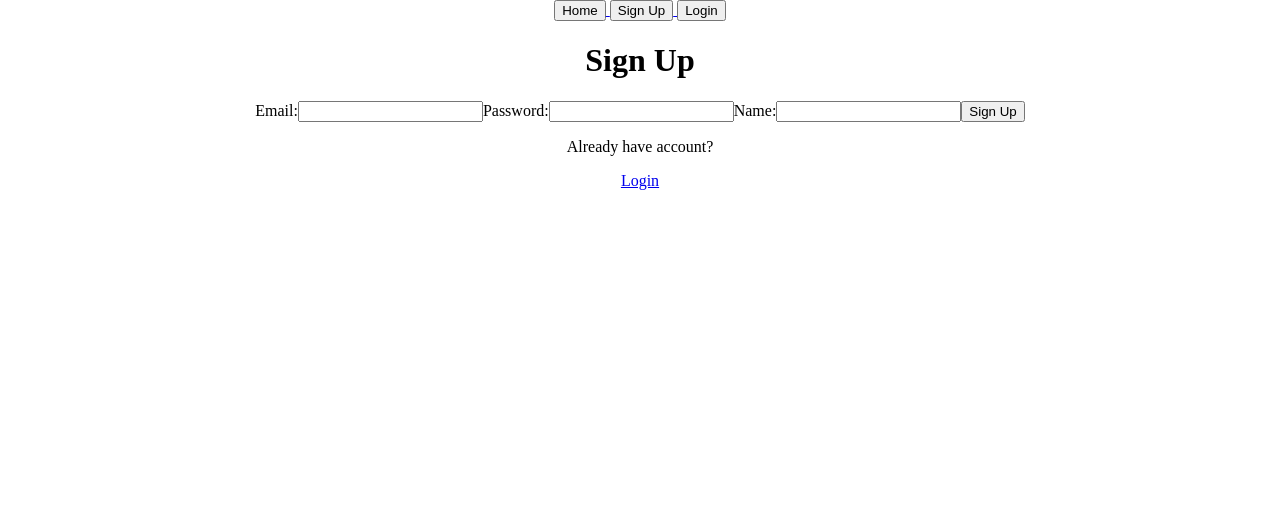
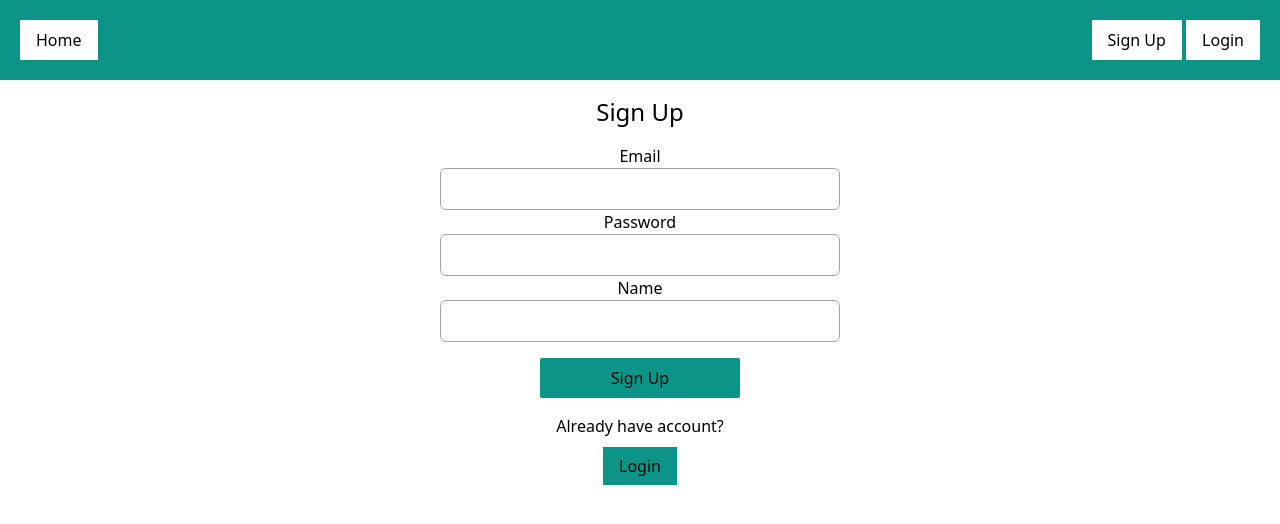
Before and after one commit to SimonBjorkberg/Project-3-Client, a React (Create React App) app: page /signup in a window 1280 px wide. Shown: the top 524 px of the page. Built offline with nearby package versions, Linux system fonts and the light colour scheme; no server answers.

Commit message:
better navbar/signup/login for testing

```diff
--- a/package.json
+++ b/package.json
@@ -7,7 +7,8 @@
     "react": "^18.2.0",
     "react-dom": "^18.2.0",
     "react-router-dom": "^6.15.0",
-    "react-scripts": "^5.0.1"
+    "react-scripts": "^5.0.1",
+    "tailwindcss": "^3.3.3"
   },
   "scripts": {
     "start": "react-scripts start",
--- a/public/index.html
+++ b/public/index.html
@@ -19,7 +19,7 @@
       work correctly both with client-side routing and a non-root public URL.
       Learn how to configure a non-root public URL by running `npm run build`.
     -->
-    <title>IronLauncher App</title>
+    <title>Project 3</title>
   </head>
   <body>
     <noscript>You need to enable JavaScript to run this app.</noscript>
--- a/src/components/Navbar/Navbar.jsx
+++ b/src/components/Navbar/Navbar.jsx
@@ -9,36 +9,46 @@ function Navbar() {
   const { isLoggedIn, user, logOutUser } = useContext(AuthContext);
 
   return (
-    <nav>
+    <nav className="flex justify-between bg-teal-600 p-5">
+      <div>
         <Link to="/">
-        <button>Home</button>
+          <button className="bg-white px-4 py-2">Home</button>
         </Link>
+      </div>
 
+      <div>
         {isLoggedIn && (
-        <>
-          <button onClick={logOutUser}>Logout</button>
+          <div className="flex">
+            <button
+              className="mr-5 bg-red-900 text-white px-4 py-2"
+              onClick={logOutUser}
+            >
+              Logout
+            </button>
 
             <Link to="/profile">
-            <button>Profile</button>
-            {/* <img src="https://picsum.photos/id/402/200/300" style={{ width: 50, height: 50, borderRadius: 25}} alt="profile" /> */}
+              <img
+                src="https://picsum.photos/id/402/200/300"
+                style={{ width: 40, height: 40, borderRadius: 25 }}
+                alt="profile"
+              />
             </Link>
-
-          <span>{user && user.name}</span>
-        </>
+          </div>
         )}
 
         {!isLoggedIn && (
           <>
             <Link to="/signup">
               {" "}
-            <button>Sign Up</button>{" "}
+              <button className="bg-white px-4 py-2">Sign Up</button>{" "}
             </Link>
             <Link to="/login">
               {" "}
-            <button>Login</button>{" "}
+              <button className="bg-white px-4 py-2">Login</button>{" "}
             </Link>
           </>
         )}
+      </div>
     </nav>
   );
 }
--- a/src/index.css
+++ b/src/index.css
@@ -1,3 +1,7 @@
+@tailwind base;
+@tailwind components;
+@tailwind utilities;
+
 body {
   margin: 0;
 }
--- a/src/pages/LoginPage/LoginPage.jsx
+++ b/src/pages/LoginPage/LoginPage.jsx
@@ -46,26 +46,36 @@ function LoginPage() {
 
   return (
     <div className="LoginPage">
-      <h1>Login</h1>
+      <h1 className="my-4 text-2xl">Login</h1>
 
-      <form onSubmit={handleLoginSubmit}>
-        <label>Email:</label>
-        <input type="email" name="email" value={email} onChange={handleEmail} />
+      <form
+        className="flex flex-col w-[400px] mx-auto"
+        onSubmit={handleLoginSubmit}
+      >
+        <label>Email</label>
+        <input
+          className="p-2 rounded-md border border-neutral-400"
+          type="email"
+          name="email"
+          value={email}
+          onChange={handleEmail}
+        />
 
-        <label>Password:</label>
+        <label>Password</label>
         <input
+          className="p-2 rounded-md border border-neutral-400"
           type="password"
           name="password"
           value={password}
           onChange={handlePassword}
         />
 
-        <button type="submit">Login</button>
+        <button className="w-1/2 bg-teal-600 mx-auto py-2 rounded-sm hover:bg-teal-500 mt-4"  type="submit">Login</button>
       </form>
       {errorMessage && <p className="error-message">{errorMessage}</p>}
 
-      <p>Don't have an account yet?</p>
-      <Link to={"/signup"}> Sign Up</Link>
+      <p className="my-4">Don't have an account yet?</p>
+      <Link className="bg-teal-600 py-2 px-4 hover:bg-teal-500" to={"/signup"}> Sign Up</Link>
     </div>
   );
 }
--- a/src/pages/SignupPage/SignupPage.jsx
+++ b/src/pages/SignupPage/SignupPage.jsx
@@ -47,30 +47,40 @@ function SignupPage() {
 
   return (
     <div className="SignupPage">
-      <h1>Sign Up</h1>
+      <h1 className="my-4 text-2xl">Sign Up</h1>
 
-      <form onSubmit={handleSignupSubmit}>
-        <label>Email:</label>
-        <input type="email" name="email" value={email} onChange={handleEmail} />
+      <form
+        className="flex flex-col w-[400px] mx-auto"
+        onSubmit={handleSignupSubmit}
+      >
+        <label>Email</label>
+        <input
+          className="p-2 rounded-md border border-neutral-400"
+          type="email"
+          name="email"
+          value={email}
+          onChange={handleEmail}
+        />
 
-        <label>Password:</label>
+        <label>Password</label>
         <input
+          className="p-2 rounded-md border border-neutral-400"
           type="password"
           name="password"
           value={password}
           onChange={handlePassword}
         />
 
-        <label>Name:</label>
-        <input type="text" name="name" value={name} onChange={handleName} />
+        <label>Name</label>
+        <input className="p-2 rounded-md border border-neutral-400" type="text" name="name" value={name} onChange={handleName} />
 
-        <button type="submit">Sign Up</button>
+        <button className="w-1/2 bg-teal-600 mx-auto py-2 rounded-sm hover:bg-teal-500 mt-4" type="submit">Sign Up</button>
       </form>
 
       {errorMessage && <p className="error-message">{errorMessage}</p>}
 
-      <p>Already have account?</p>
-      <Link to={"/login"}> Login</Link>
+      <p className="my-4">Already have account?</p>
+      <Link className="bg-teal-600 py-2 px-4 hover:bg-teal-500" to={"/login"}>Login</Link>
     </div>
   );
 }
--- /dev/null
+++ b/tailwind.config.js
@@ -0,0 +1,10 @@
+/** @type {import('tailwindcss').Config} */
+module.exports = {
+  content: [
+    "./src/**/*.{js,jsx,ts,tsx}",
+  ],
+  theme: {
+    extend: {},
+  },
+  plugins: [],
+}
```
Also changed, not shown: 1 other file (tests, documents, lock files or other folders). Lines whose indentation alone changed are shown as unchanged.
